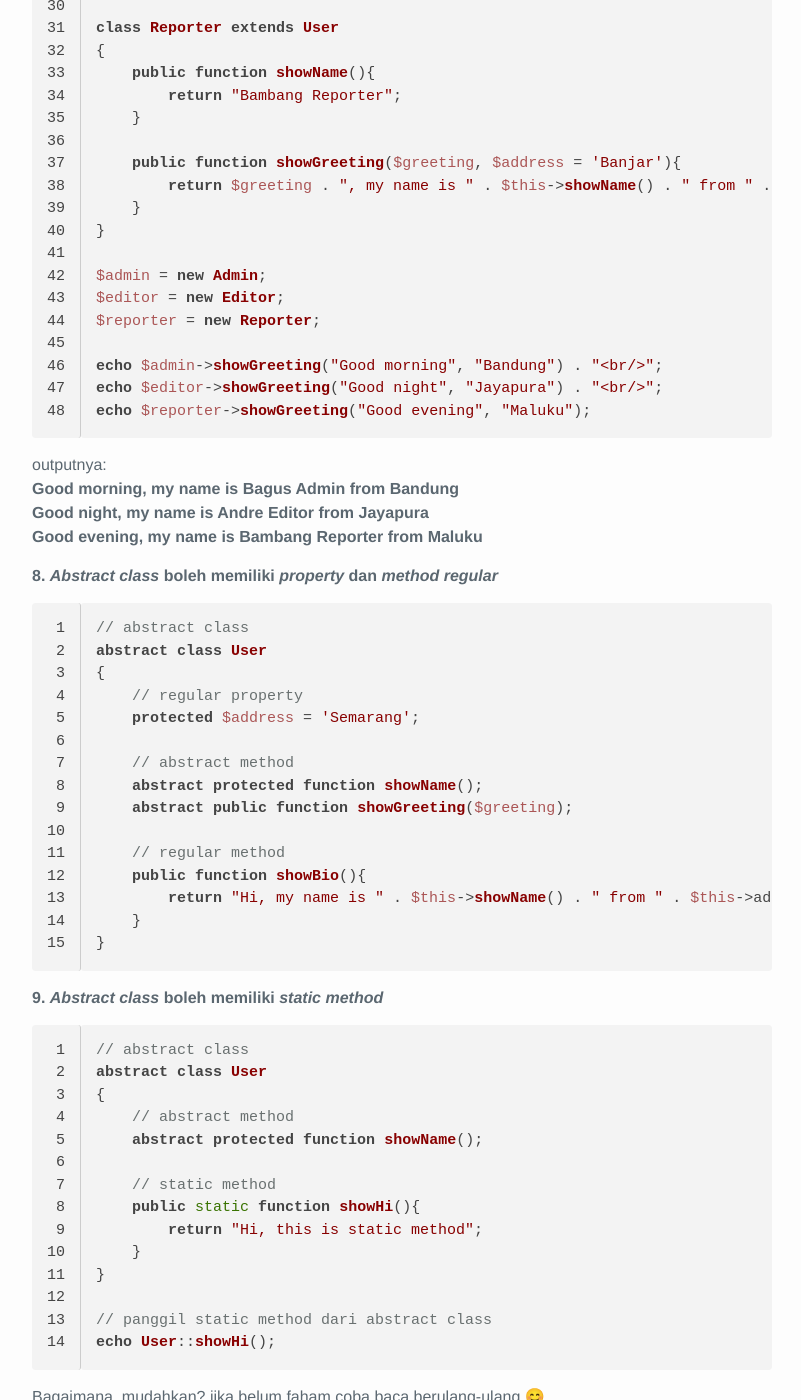
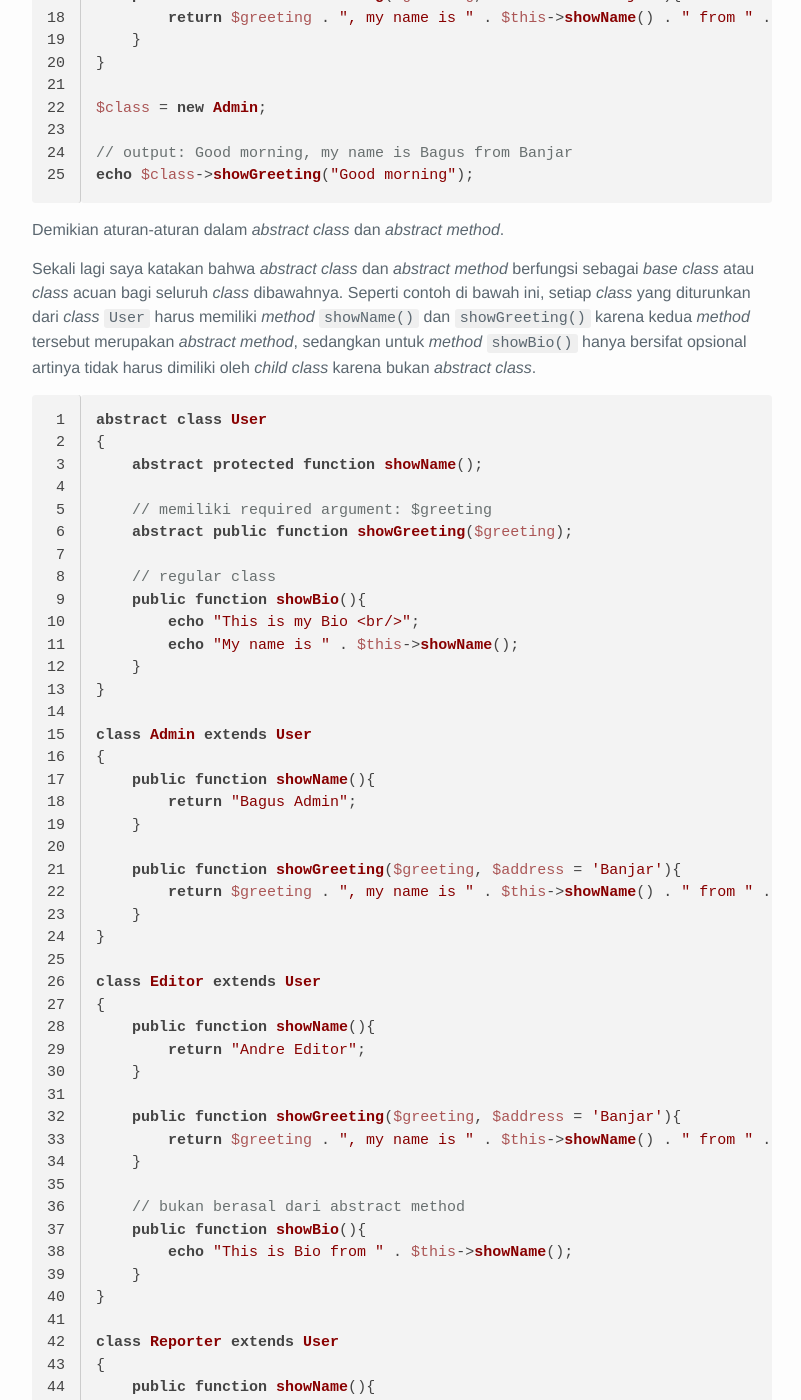
Before and after one commit to khoerodin/khoerodin.github.io, a Jekyll site: the page built from _posts/2017-02-14-abstract-class-dan-abstract-method-dalam-oop-php.md, in a window 1280 px wide and 1400 px high, scrolled down 5306 px. Shown: the whole window, without its empty margins (238-1039 px from the left). Built offline with Jekyll 4.4.1, drawn with Linux system fonts in a browser that asks for light colours; nearby versions of some CDN libraries; emoji names are drawn with the system emoji font; comment, search, counter and statistics services are not loaded; some of the changed text lies outside the part shown.

Commit message:
edit article content

````diff
--- a/_posts/2017-02-14-abstract-class-dan-abstract-method-dalam-oop-php.md
+++ b/_posts/2017-02-14-abstract-class-dan-abstract-method-dalam-oop-php.md
@@ -1,15 +1,16 @@
 ---
 title: "Abstract Class dan Abstract Method dalam OOP PHP"
 date: '2017-02-14 23:02:00'
-description: Abstract class adalah class cetakan untuk child class atau class turunannya. Ketika sebuah class dibuat dengan cara menurunkan atau class inheritance dari abstract class maka semua method yang didefinisikan sebagai abstract oleh parent class harus diimplementasikan ulang oleh child class atau class turunannya.
+updated_date: '2017-02-17 08:18:00'
+description: Abstract class adalah base class atau class acuan untuk child class atau class turunannya. Ketika sebuah class dibuat dengan cara menurunkan atau class inheritance dari abstract class maka semua method yang didefinisikan sebagai abstract oleh parent class harus diimplementasikan ulang oleh child class atau class turunannya.
 tags:
 - BelajarOOPPHP
 published: true
 ---
 
-_Abstract class_ adalah _class_ cetakan untuk _child class_ atau _class_ turunannya. Ketika sebuah _class_ dibuat dengan cara menurunkan atau _class inheritance_ dari _abstract class_ maka semua method yang didefinisikan sebagai _abstract_ oleh _parent class_ harus diimplementasikan ulang oleh _child class_ atau _class_ turunannya.
+_Abstract class_ adalah _base class_ atau _class_ acuan untuk _child class_ atau _class_ turunannya. Ketika sebuah _class_ dibuat dengan cara menurunkan atau _class inheritance_ dari _abstract class_ maka semua method yang didefinisikan sebagai _abstract_ oleh _parent class_ harus diimplementasikan ulang oleh _child class_ atau _class_ turunannya.
 
-Sebagai contoh kita akan membuat banyak level akses _User_ dalam sebuah website berita, ada yang sebagai _Admin_, _Editor_ dan _Reporter_. Dalam kasus tersebut yang pertama kita buat adalah membuat _parent class_ atau _class_ induk yang diberi nama `User`. _Class_ `User` tersebut nantinya akan diturunkan kepada _class_ `Admin`, `Editor` dan `Reporter`. Pada setiap _child class_ biasanya ada _method_ yang sama yang harus dimiliki, misal _method_ `showName()` jadi **setiap class turunan harus memiliki method `showName()`**. Untuk **memaksakan** kehendak tersebut maka dalam _parent class_ dibuatlah _abstract method_ `showName()`.
+Sebagai contoh kita akan membuat banyak level akses _User_ dalam sebuah website berita, ada yang sebagai _Admin_, _Editor_ dan _Reporter_. Dalam kasus tersebut yang pertama kita buat adalah membuat _parent class_ atau _class_ induk yang diberi nama `User`. _Class_ `User` tersebut nantinya akan diturunkan kepada _class_ `Admin`, `Editor` dan `Reporter`. Pada setiap _child class_ kita tentukan harus ada _method_ yang sama yang harus dimiliki, misal _method_ `showName()`. Jadi **setiap class turunan harus memiliki method `showName()`**. Untuk **memaksakan** kehendak tersebut maka dalam _parent class_ (_abstract class_) dibuatlah _abstract method_ `showName()`.
 
 Materi mengenai _abstract class_ dan _abstract method_ ini akan sedikit susah dimengerti bagi sebagian orang ketika tidak disertai contoh.
 
@@ -38,7 +39,7 @@ abstract class User
 // membuat object dari abstract class
 $thisUser = new User();
 ```
-Jika kode program di atas tetap dijalankan maka akan keluar `PHP Fatal error:  Uncaught Error: Cannot instantiate abstract class ...` karena ini adalah _abstract class_ yang tujuannya sebagai cetakan bukan untuk digunakan sebagai _object_.
+Jika kode program di atas tetap dijalankan maka akan keluar `PHP Fatal error:  Uncaught Error: Cannot instantiate abstract class ...` karena ini adalah _abstract class_ yang tujuannya sebagai _base class_ atau _class_ acuan bukan untuk digunakan sebagai _object_.
 
 **3. Jika dalam sebuah _class_ terdapat _abstract method_ maka _class_ tersebut harus menjadi _abstract class_.**
 
@@ -53,13 +54,14 @@ class User
 Jika kode program di atas tetap dijalankan maka akan keluar `PHP Fatal error:  Class User contains 1 abstract method and must therefore be declared abstract or implement the remaining methods (User::showName) ...` karena _class_ `User` bukan _abstract class_ tetapi memiliki _abstract method_, ini tidak diperbolehkan.
 
 **4. _Abstract method_ hanya boleh _signature_**
-Artinya _abstract method_ **tidak boleh memiliki body**.
+Artinya _abstract method_ **tidak boleh memiliki body**, yaitu hanya berupa deklarasi saja dan tidak memiliki isi.
 
 ```php
 abstract class User
 {
     // abstract method memiliki body, ditandai
     // dengan disertai {}
+    // ini yang salah
     abstract protected function showName(){
     	//
     }
@@ -77,6 +79,11 @@ abstract class User
 {
     abstract protected function showName();
     abstract protected function showGreeting($greeting);
+
+    // regular method
+    public class showBio(){
+        retudn "this is a Bio";
+    }
 }
 
 class Admin extends User
@@ -89,6 +96,8 @@ class Admin extends User
 }
 ```
 Jika kode program di atas tetap dijalankan maka akan keluar `PHP Fatal error:  Class Admin contains 1 abstract method and must therefore be declared abstract or implement the remaining methods (User::showGreeting) ...` karena tidak semua _abstract method_ dari _parent class_ diimplementasikan, yaitu `showGreeting($greeting)` tidak ada dalam _class_ `Admin`.
+
+Ingat ya, hanya _abstract method_, sedangkan untuk _regular method_ tidak harus diturunkan.
 
 **6. Semua _method_ turunan dari _abstract method_ harus didefinisikan dengan tingkat visibilitas yang sama atau lebih rendah**
 
@@ -109,7 +118,46 @@ class Admin extends User
 ```
 Jika kode program di atas tetap dijalankan maka akan keluar `PHP Fatal error:  Access level to Admin::showName() must be public (as in class User) ...` karena `showName()` dalam _child class_ memiliki akses level (tingkat visibilitas) lebih tinggi dari pada `showName()` yang berada dalam _parent class_. Urutan tingkatan akses level dari tinggi ke rendah adalah 1. `private`, 2. `protected` 3. `public`.
 
-**7. Semua _method_ turunan dari _abstract method_ harus mengikuti _signature_**
+**7. _Abstract class_ boleh memiliki _property_ dan _method regular_**
+
+```php
+// abstract class
+abstract class User
+{
+    // regular property
+    protected $address = 'Semarang';
+
+    // abstract method
+    abstract protected function showName();
+    abstract public function showGreeting($greeting);
+
+    // regular method
+    public function showBio(){
+        return "Hi, my name is " . $this->showName() . " from " . $this->address;
+    }
+}
+```
+
+**8. _Abstract class_ boleh memiliki _static method_**
+
+```php
+// abstract class
+abstract class User
+{
+    // abstract method
+    abstract protected function showName();
+
+    // static method
+    public static function showHi(){
+        return "Hi, this is static method";
+    }
+}
+
+// panggil static method dari abstract class
+echo User::showHi();
+```
+
+**9. Semua _method_ turunan dari _abstract method_ harus mengikuti _signature_**
 Misal dalam _signature_ disertai _required argument_ maka method dalam _child class_ harus memiliki _required argument_ tersebut, contoh:
 
 ```php
@@ -167,7 +215,7 @@ echo $class->showGreeting("Good morning");
 
 Demikian aturan-aturan dalam _abstract class_ dan _abstract method_.
 
-Sekali lagi saya katakan bahwa _abstract class_ dan _abstract method_ berfungsi sebagai cetakan bagi seluruh _class_ dibawahnya. Seperti contoh di bawah ini, setiap _class_ yang diturunkan dari _class_ `User` harus memiliki _method_ `showName()` dan `showGreeting()`.
+Sekali lagi saya katakan bahwa _abstract class_ dan _abstract method_ berfungsi sebagai _base class_ atau _class_ acuan bagi seluruh _class_ dibawahnya. Seperti contoh di bawah ini, setiap _class_ yang diturunkan dari _class_ `User` harus memiliki _method_ `showName()` dan `showGreeting()` karena kedua _method_ tersebut merupakan _abstract method_, sedangkan untuk _method_ `showBio()` hanya bersifat opsional artinya tidak harus dimiliki oleh _child class_ karena bukan _abstract class_.
 
 ```php
 abstract class User
@@ -176,38 +224,49 @@ abstract class User
 
     // memiliki required argument: $greeting
     abstract public function showGreeting($greeting);
+
+    // regular class
+    public function showBio(){
+        echo "This is my Bio <br/>";
+        echo "My name is " . $this->showName();
+    }
 }
 
 class Admin extends User
 {
     public function showName(){
-    	return "Bagus Admin";
+        return "Bagus Admin";
     }
 
     public function showGreeting($greeting, $address = 'Banjar'){
-    	return $greeting . ", my name is " . $this->showName() . " from " . $address;
+        return $greeting . ", my name is " . $this->showName() . " from " . $address;
     }
 }
 
 class Editor extends User
 {
     public function showName(){
-    	return "Andre Editor";
+        return "Andre Editor";
     }
 
     public function showGreeting($greeting, $address = 'Banjar'){
-    	return $greeting . ", my name is " . $this->showName() . " from " . $address;
+        return $greeting . ", my name is " . $this->showName() . " from " . $address;
+    }
+
+    // bukan berasal dari abstract method
+    public function showBio(){
+        echo "This is Bio from " . $this->showName();
     }
 }
 
 class Reporter extends User
 {
     public function showName(){
-    	return "Bambang Reporter";
+        return "Bambang Reporter";
     }
 
     public function showGreeting($greeting, $address = 'Banjar'){
-    	return $greeting . ", my name is " . $this->showName() . " from " . $address;
+        return $greeting . ", my name is " . $this->showName() . " from " . $address;
     }
 }
 
@@ -216,52 +275,25 @@ $editor = new Editor;
 $reporter = new Reporter;
 
 echo $admin->showGreeting("Good morning", "Bandung") . "<br/>";
+echo $admin->showBio() . "<br/><br/>";
+
 echo $editor->showGreeting("Good night", "Jayapura") . "<br/>";
-echo $reporter->showGreeting("Good evening", "Maluku");
+echo $editor->showBio() . "<br/><br/>";
+
+echo $reporter->showGreeting("Good evening", "Maluku") . "<br/>";
+echo $reporter->showBio();
 ```
 
 outputnya:
 **Good morning, my name is Bagus Admin from Bandung**
+**This is my Bio**
+**My name is Bagus Admin**
+
 **Good night, my name is Andre Editor from Jayapura**
+**This is Bio from Andre Editor**
+
 **Good evening, my name is Bambang Reporter from Maluku**
-
-**8. _Abstract class_ boleh memiliki _property_ dan _method regular_**
-
-```php
-// abstract class
-abstract class User
-{
-    // regular property
-    protected $address = 'Semarang';
-
-    // abstract method
-    abstract protected function showName();
-    abstract public function showGreeting($greeting);
-
-    // regular method
-    public function showBio(){
-        return "Hi, my name is " . $this->showName() . " from " . $this->address;
-    }
-}
-```
-
-**9. _Abstract class_ boleh memiliki _static method_**
-
-```php
-// abstract class
-abstract class User
-{
-    // abstract method
-    abstract protected function showName();
-
-    // static method
-    public static function showHi(){
-        return "Hi, this is static method";
-    }
-}
-
-// panggil static method dari abstract class
-echo User::showHi();
-```
+**This is my Bio**
+**My name is Bambang Reporter**
 
 Bagaimana, mudahkan? jika belum faham coba baca berulang-ulang :blush:
````
